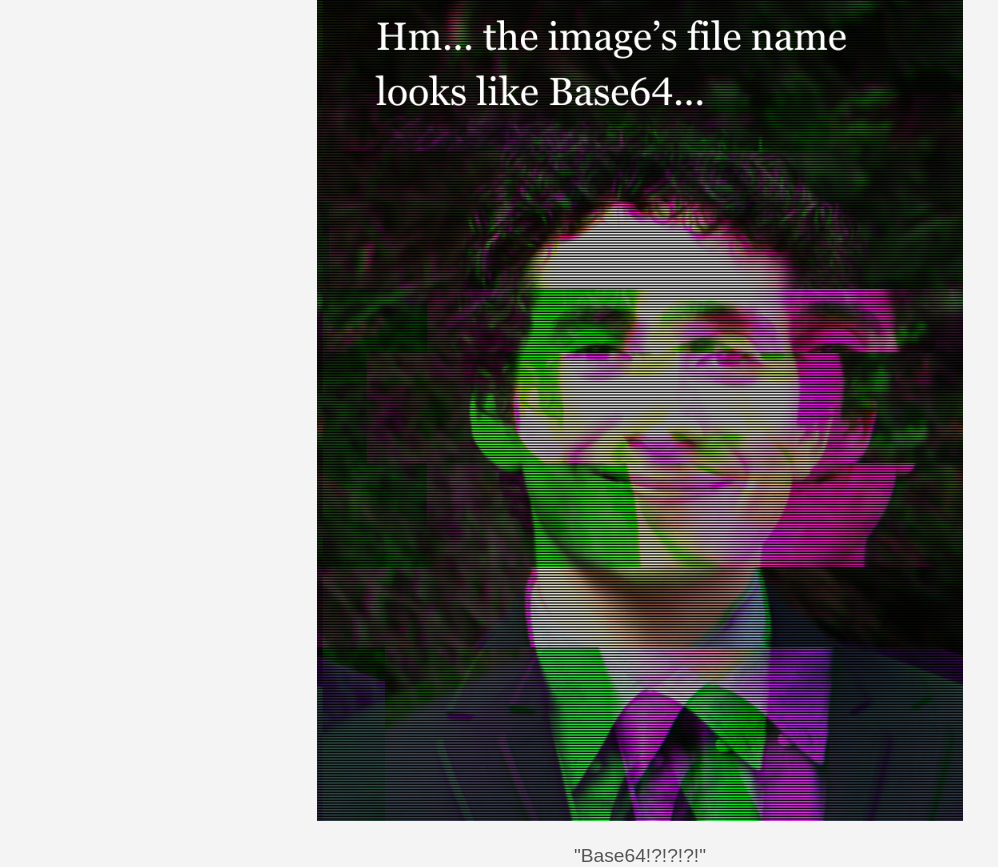
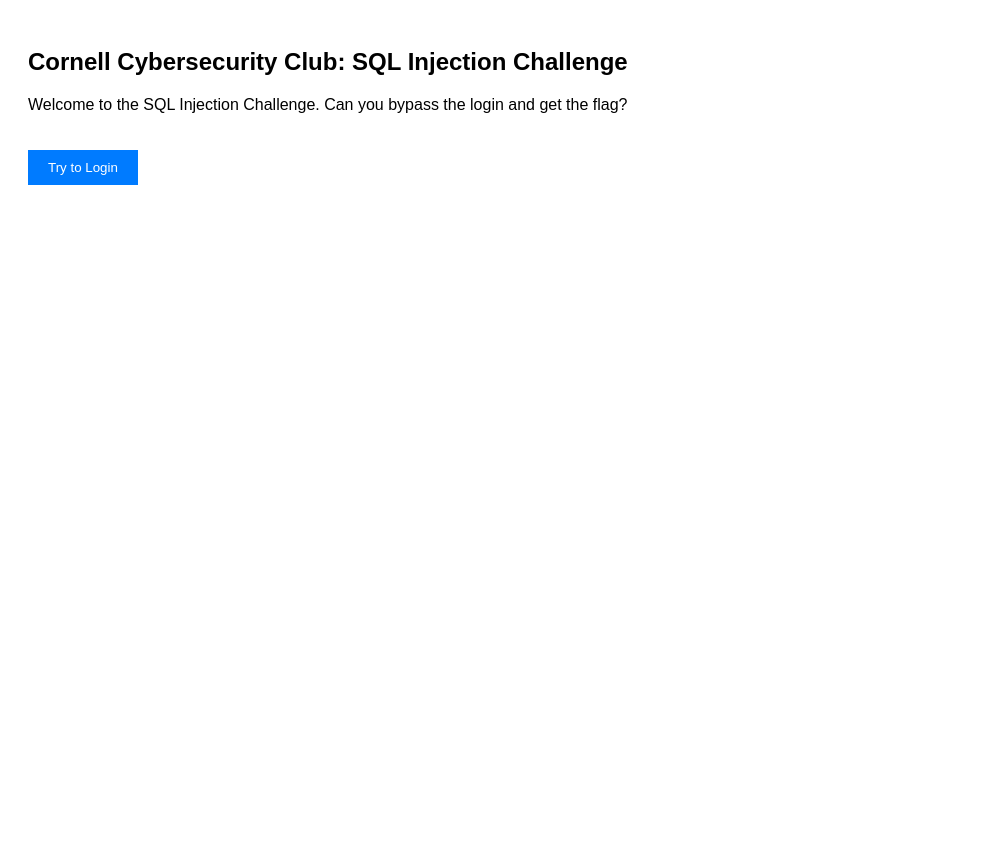
Before and after one commit to willrosenthal/ctf-image-challenge, a plain HTML site: page index.html in a window 1280 px wide. Shown: the whole page, without its empty margins (0-998 px from the left). After the commit the page ends 800 px from the top, so only its background shows below. Drawn offline with Linux system fonts and the light colour scheme.

Commit message:
Update index.html

```diff
--- a/index.html
+++ b/index.html
@@ -3,34 +3,56 @@
 <head>
   <meta charset="UTF-8">
   <meta name="viewport" content="width=device-width, initial-scale=1.0">
-    <title>SGludDogQ2hlY2sgdGhlIGNvbW1lbnQgZmllbGQgaW4gdGhlIGltYWdlIG1ldGFkYXRh</title>
+  <title>SQL Injection Challenge</title>
   <style>
     body {
-            display: flex;
-            justify-content: center;
-            align-items: center;
-            height: 100vh;
-            background-color: #f4f4f4;
       font-family: Arial, sans-serif;
+      padding: 20px;
     }
-        .container {
-            text-align: center;
+    button {
+      padding: 10px 20px;
+      background-color: #007bff;
+      color: white;
+      border: none;
+      cursor: pointer;
+      margin-top: 20px;
     }
-        img {
-            max-width: 80%;
-            height: auto;
-        }
-        .caption {
+    #result {
       margin-top: 20px;
       font-size: 1.2em;
-            color: #555;
     }
   </style>
 </head>
 <body>
-    <div class="container">
-        <img src="SGludDogQ2hlY2sgdGhlIGNvbW1lbnQgZmllbGQgaW4gdGhlIGltYWdlIG1ldGFkYXRh.png" alt="base64...?">
-        <div class="caption">"Base64!?!?!?!"</div>
-    </div>
+  <h2>Cornell Cybersecurity Club: SQL Injection Challenge</h2>
+  <p>Welcome to the SQL Injection Challenge. Can you bypass the login and get the flag?</p>
+
+  <button onclick="fakeLogin()">Try to Login</button>
+
+  <div id="result"></div>
+
+  <script>
+    function fakeLogin() {
+      // Simulate a login prompt for username and password
+      var username = prompt("Enter username:");
+      var password = prompt("Enter password:");
+
+      // Simulated vulnerable SQL query
+      var query = `SELECT * FROM users WHERE username = '${username}' AND password = '${password}'`;
+
+      // Check for SQL injection attempt
+      if (username.includes("'") || password.includes("'")) {
+        // Injection "success" path
+        document.getElementById("result").innerHTML = "<p>Access granted! Here's your flag: <strong>flag{sql_injection_master}</strong></p>";
+      } else {
+        // Regular login path
+        if (username === "admin" && password === "password123") {
+          document.getElementById("result").innerHTML = "<p>Login successful, but no flag for you.</p>";
+        } else {
+          document.getElementById("result").innerHTML = "<p>Login failed. Try again.</p>";
+        }
+      }
+    }
+  </script>
 </body>
 </html>
```
Lines whose indentation alone changed are shown as unchanged.
